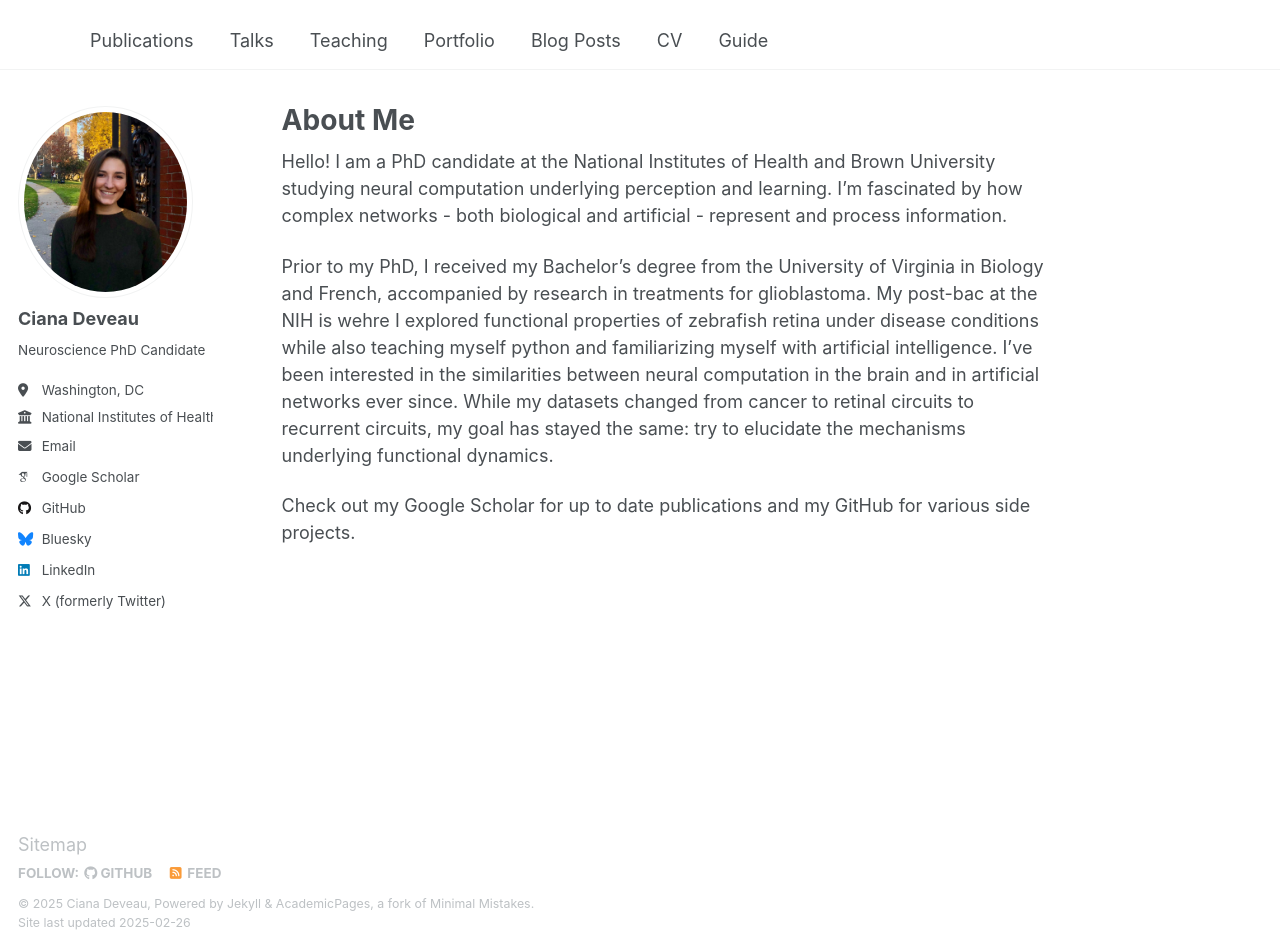
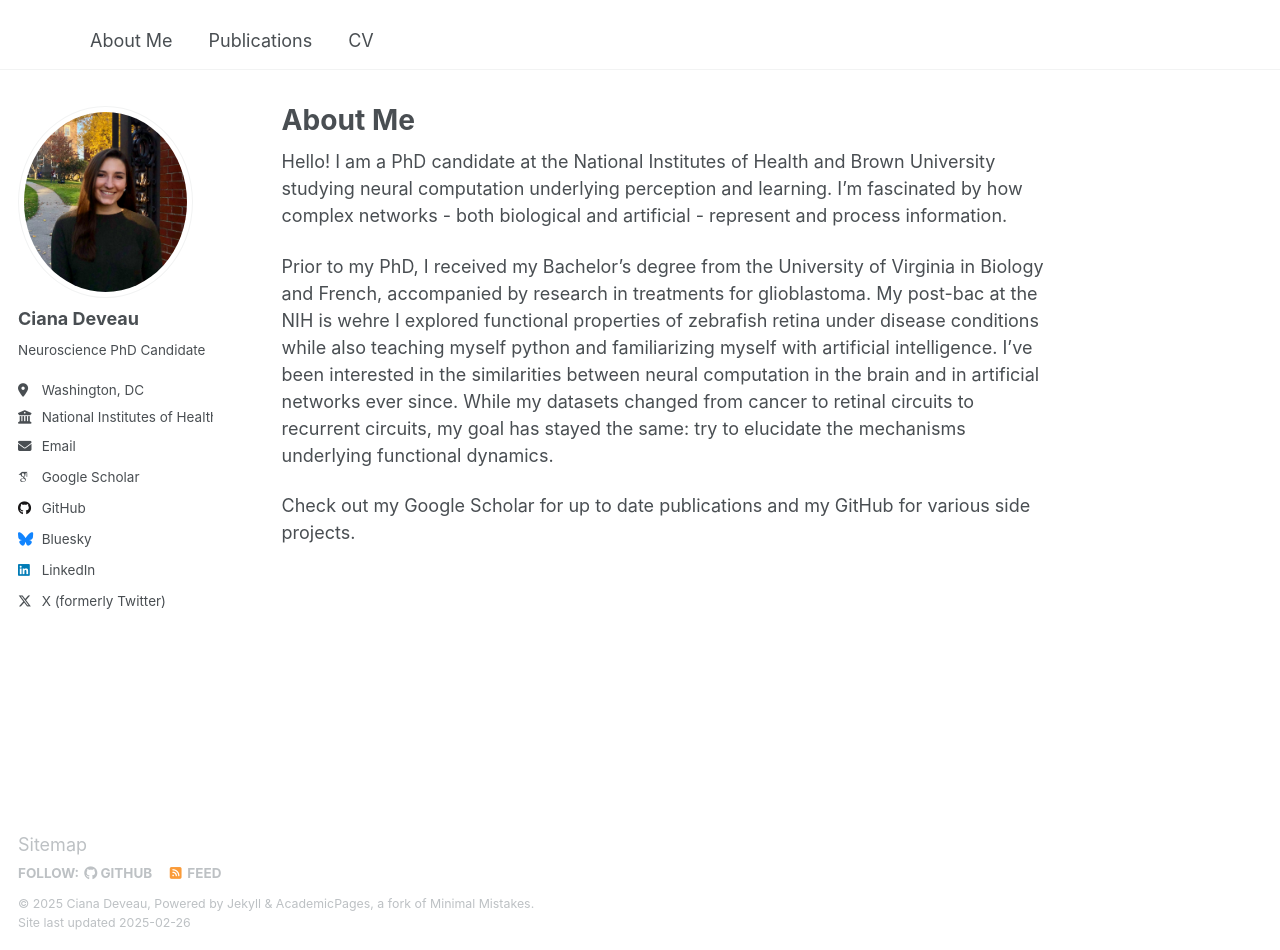
Before and after one commit to cianadeveau/cianadeveau.github.io, a Jekyll site: the page built from _pages/about.md, in a window 1280 px wide and 950 px high. Built offline with Jekyll 4.4.1, drawn with Linux system fonts in a browser that asks for light colours; some web fonts are replaced.

Commit message:
Update navigation.yml

```diff
--- a/_data/navigation.yml
+++ b/_data/navigation.yml
@@ -5,23 +5,11 @@
 # prevent it from being included in the site.
 
 main:
+  - title: "About Me"
+    url: /
+
   - title: "Publications"
     url: /publications/
 
-  - title: "Talks"
-    url: /talks/
-
-  - title: "Teaching"
-    url: /teaching/
-
-  - title: "Portfolio"
-    url: /portfolio/
-
-  - title: "Blog Posts"
-    url: /year-archive/
-
   - title: "CV"
     url: /cv/
-
-  - title: "Guide"
-    url: /markdown/
```
